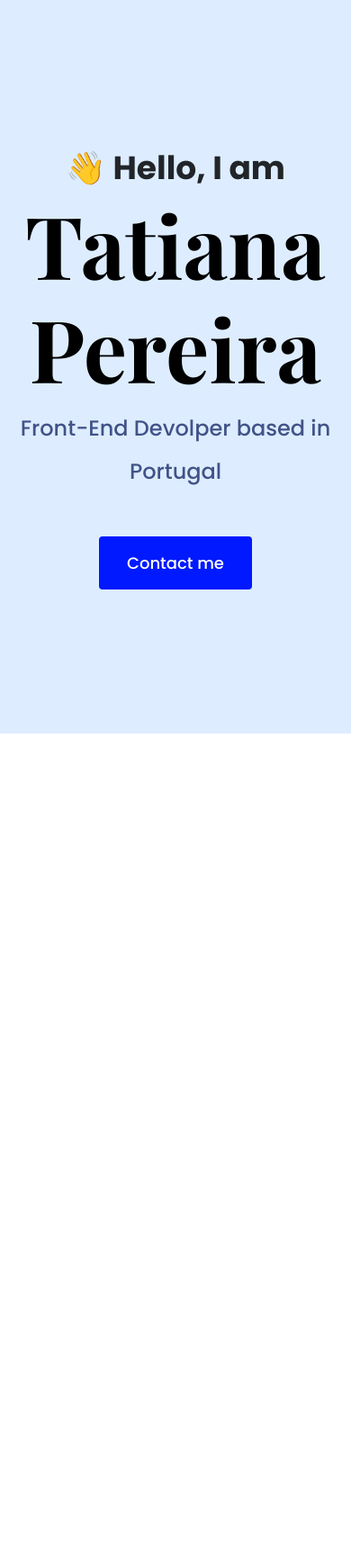
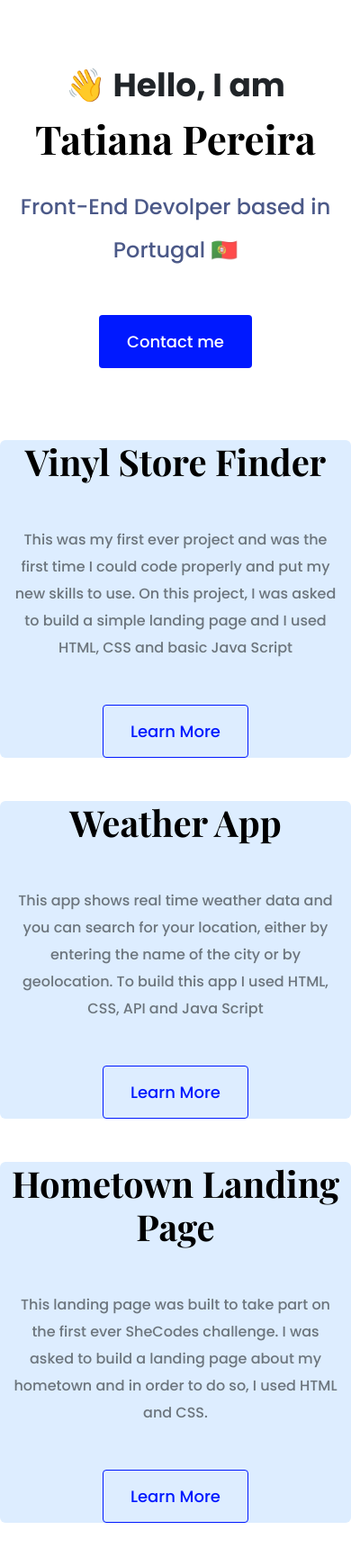
Before and after one commit to tatz23/project-portfolio, a plain HTML site: page index.html in a window 390 px wide. Shown: the whole page at 90% size. Before the commit the page ends 844 px from the top, so only its background shows below. Drawn offline with nearby package versions, Linux system fonts and the light colour scheme.

Commit message:
built the html and css of the page

```diff
--- a/index.html
+++ b/index.html
@@ -20,20 +20,69 @@
       src="https://kit.fontawesome.com/ddc3ee268a.js"
       crossorigin="anonymous"
     ></script>
-   <link rel="preconnect" href="https://fonts.googleapis.com">
-   <link rel="preconnect" href="https://fonts.gstatic.com" crossorigin>
-   <link href="https://fonts.googleapis.com/css2?family=Playfair+Display:wght@400;700&family=Poppins:wght@500;700&display=swap" rel="stylesheet">
-   <link rel="stylesheet" href="/src/style.css" />
-   <style>
-@import url('https://fonts.googleapis.com/css2?family=Playfair+Display:wght@400;700&family=Poppins:wght@500;700&display=swap');
-</style>
+    <link rel="preconnect" href="https://fonts.googleapis.com" />
+    <link rel="preconnect" href="https://fonts.gstatic.com" crossorigin />
+    <link
+      href="https://fonts.googleapis.com/css2?family=Playfair+Display:wght@400;700&family=Poppins:wght@500;700&display=swap"
+      rel="stylesheet"
+    />
+    <link rel="stylesheet" href="/src/style.css" />
+    <style>
+      @import url("https://fonts.googleapis.com/css2?family=Playfair+Display:wght@400;700&family=Poppins:wght@500;700&display=swap");
+    </style>
   </head>
   <body>
     <div class="hero">
-    <p>👋 Hello, I am</p>
-    <h1>Tatiana Pereira</h1>
-    <h2 class="mb-5">Front-End Devolper based in Portugal</h2>
-    <a href="#" class="btn btn-branding">Contact me</a>
+      <p>👋 Hello, I am</p>
+      <h1>Tatiana Pereira</h1>
+      <h2 class="mb-5">Front-End Devolper based in Portugal 🇵🇹</h2>
+      <div>
+        <a href="mailto:tatianajesus23@sapo.pt" class="btn btn-branding">Contact me</a>
+      </div>
+    </div>
+    <div class="container">
+        <div class="row projects rounded mb-5">
+          <div class="col-sm-6">
+            <div class="project-description">
+        <h2 class="mb-5">Vinyl Store Finder</h2>
+        <p class="mb-5 text-muted">
+          This was my first ever project and was the first time I could code properly and put my new skills to use. On this project, I was asked to build a simple landing page and I used HTML, CSS and basic Java Script
+        </p>
+        <a href="https://www.shecodes.io/workshops/shecodes-basics-fce9b431-f74c-4260-a633-606494ff1757/projects/1200024" target="_blank" class="btn btn-branding-outline">Learn More</a>
+      </div>
+    </div>
+      <div class="col d-none d-lg-block">
+        <img src="/src/images/vinyl-store-finder-app.png" class ="project-image"/>
+      </div>
+      </div>
+      <div class="row projects rounded mb-5">
+        <div class="col-6 d-none d-lg-block">
+        <img src="/src/images/weather-app.png" class ="project-image"/>
+      </div>
+          <div class="col-sm-6">
+            <div class="project-description">
+        <h2 class="mb-5">Weather App</h2>
+        <p class="mb-5 text-muted">
+          This app shows real time weather data and you can search for your location, either by entering the name of the city or by geolocation. To build this app I used HTML, CSS, API and Java Script
+        </p>
+        <a href="http://shecodes.io/workshops/shecodes-plus-c88617d2-960c-4974-b110-179767611445/projects/1291383" target="_blank" class="btn btn-branding-outline">Learn More</a>
+      </div>
+    </div>
+      </div>
+      <div class="row projects rounded mb-5">
+          <div class="col-sm-6">
+            <div class="project-description">
+        <h2 class="mb-5">Hometown Landing Page</h2>
+        <p class="mb-5 text-muted">
+          This landing page was built to take part on the first ever SheCodes challenge. I was asked to build a landing page about my hometown and in order to do so, I used HTML and CSS.
+        </p>
+        <a href="https://www.shecodes.io/contests/your-hometown/contest_entries/tatiana-pereira-portuguese/preview" target="_blank" class="btn btn-branding-outline">Learn More</a>
+      </div>
+    </div>
+      <div class="col d-none d-lg-block">
+        <img src="/src/images/hometown-landing-page.png" class ="project-image"/>
+      </div>
+      </div>
     </div>
   </body>
 </html>
--- a/src/style.css
+++ b/src/style.css
@@ -1,5 +1,5 @@
 :root {
-    --branding-color: #0019FF;
+  --branding-color: #0019ff;
   --secondary-color: #ddedff;
   --heading-font-family: "Playfair Display", serif;
   --default-font-family: "Poppins", sans-serif;
@@ -22,15 +22,21 @@ h6 {
 
 h1 {
   font-size: 96px;
+  line-height: 1.5;
+}
+h2 {
+  font-size: 64px;
 }
 
 p {
   font-family: var(--default-font-family);
   font-weight: normal;
+  font-size: 16px;
+  line-height: 30px;
 }
 
 .hero {
-  background-color: var(--secondary-color);
+  /*background-color: var(--secondary-color);*/
   text-align: center;
   padding: 160px 20px;
 }
@@ -50,6 +56,22 @@ p {
   opacity: 0.7;
 }
 
+.projects {
+  background-color: var(--secondary-color);
+}
+
+.project-description {
+  padding: 80px 60px;
+}
+
+.projects h2 {
+  font-size: 48px;
+}
+
+.project-image {
+  padding: 120px 60px;
+}
+
 .btn-branding {
   background: var(--branding-color);
   border-radius: 4px;
@@ -58,3 +80,48 @@ p {
   line-height: 27px;
   padding: 15px 30px;
 }
+
+.btn-branding:hover {
+  color: var(--branding-color);
+  border: 1px solid var(--branding-color);
+  border-radius: 4px;
+  font-size: 18px;
+  line-height: 27px;
+  padding: 15px 30px;
+}
+
+.btn-branding-outline {
+  color: var(--branding-color);
+  border: 1px solid var(--branding-color);
+  border-radius: 4px;
+  font-size: 18px;
+  line-height: 27px;
+  padding: 15px 30px;
+}
+
+.btn-branding-outline:hover {
+  background: var(--branding-color);
+  border-radius: 4px;
+  color: white;
+  font-size: 18px;
+  line-height: 27px;
+  padding: 15px 30px;
+}
+
+@media (max-width: 960px) {
+  .project-description {
+    padding: 0;
+    text-align: center;
+  }
+  h1 {
+    font-size: 44px;
+    line-height: 2;
+  }
+
+  .hero {
+    padding: 80px 10px;
+  }
+  .projects h2 {
+    font-size: 40px;
+  }
+}
```
Also changed, not shown: src/images/hometown-landing-page.png (added), src/images/vinyl-store-finder-app.png (added), src/images/weather-app.png (added). Lines whose indentation alone changed are shown as unchanged.
